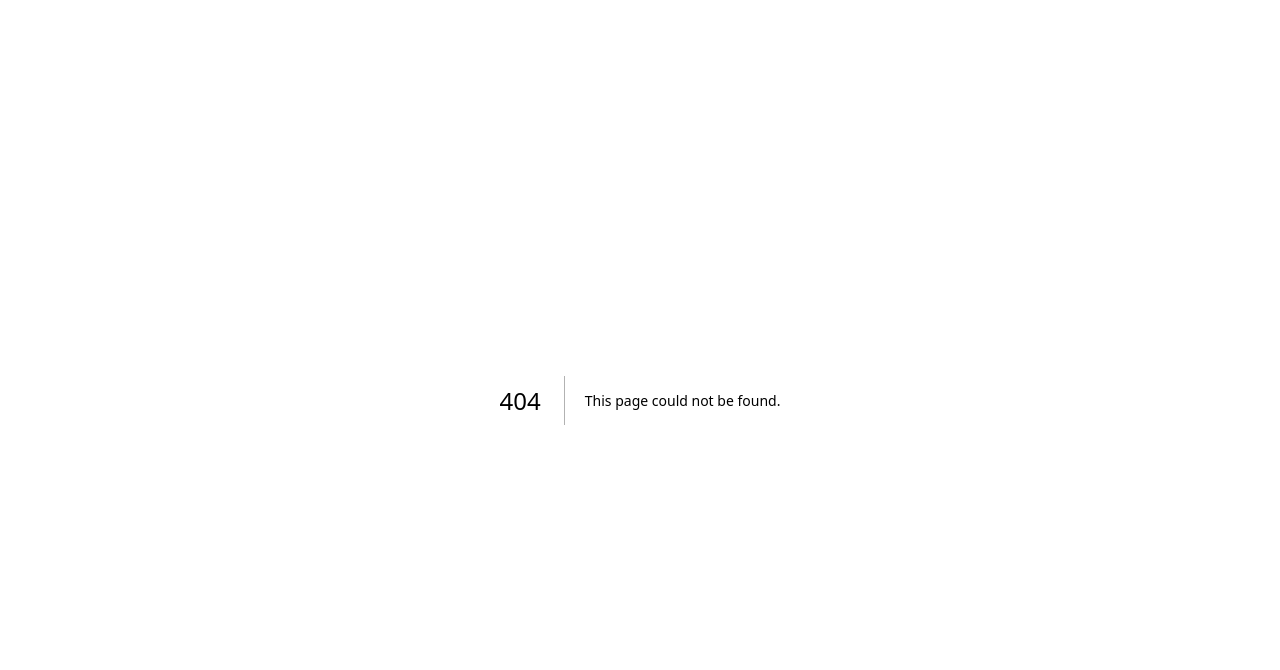
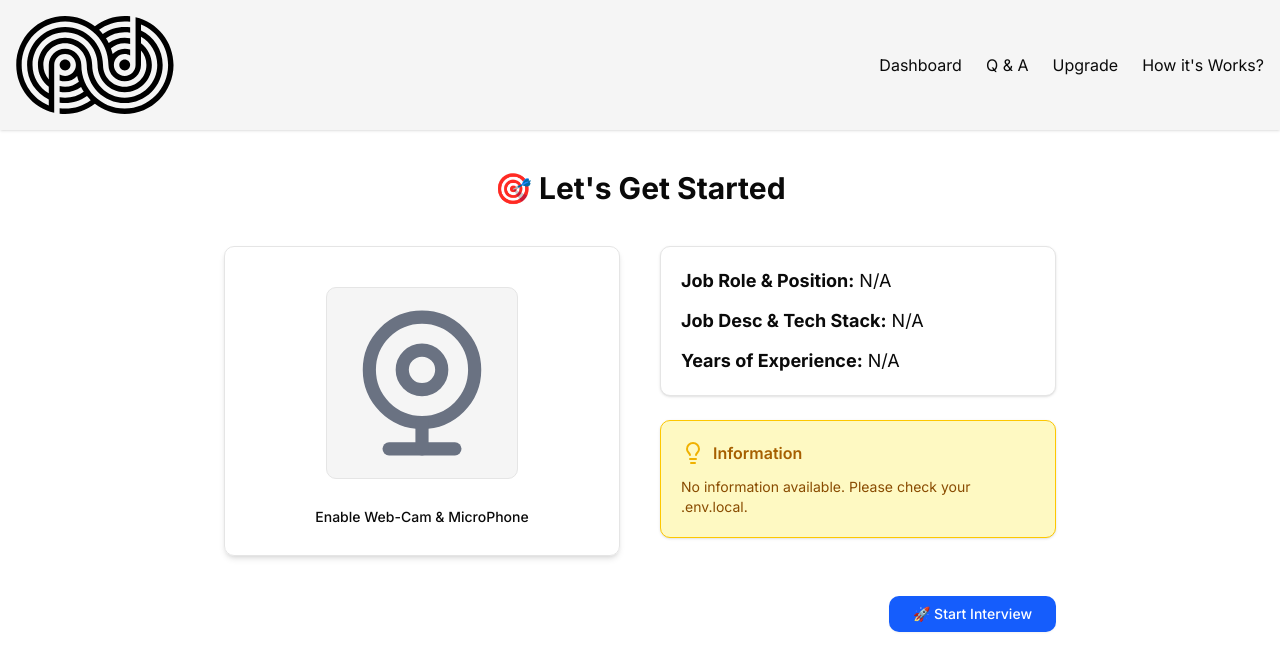
Before and after one commit to nsgowebjavaprog/Career-Craft-AI, a Next.js app in the folder ai-interview-resume/: page /dashboard/interview/1 in a window 1280 px wide. Before the commit this address had no page. Shown: the top 670 px of the page. Built offline with nearby package versions, Linux system fonts and the light colour scheme; no server answers; the database is empty.

Commit message:
Interview Start/Landing Page

```diff
--- a/ai-interview-resume/app/dashboard/_components/AddNewInterview.jsx
+++ b/ai-interview-resume/app/dashboard/_components/AddNewInterview.jsx
@@ -15,10 +15,13 @@ import { Textarea } from "@/components/ui/textarea";
 import { ChatSession } from "@/utils/GeminiAIModal";
 import { LoaderCircle } from "lucide-react";
 import { MockInterview } from "@/utils/schema";
-import {v4 as uuidv4 } from 'uuid';
-import {db} from '@/utils/db'
+import { v4 as uuidv4 } from "uuid";
+import { db } from "@/utils/db";
 import { useUser } from "@clerk/nextjs";
 import moment from "moment";
+import { useRouter } from "next/navigation"; // ✅ Only this one should be used
+
+// import { useRouter } from "next/router";
 
 
 
@@ -30,7 +33,9 @@ function AddNewInterview() {
   const [jobExperience, setjobExperience] = useState();
   const [loading, setLoading] = useState(false);
   const [jsonResponse, setJsonResponse] = useState();
+  const router = useRouter();
   const {user} = useUser();
+
 
 
   const onSubmit=async(e) =>{
@@ -63,6 +68,7 @@ function AddNewInterview() {
     console.log("Inserted ID:", resp);
     if(resp){
       setOpenDailog(false);
+      router.push('/dashboard/interview/' + resp[0]?.mockId);
     }
   }
   else{
--- /dev/null
+++ b/ai-interview-resume/app/dashboard/interview/[interviewId]/page.jsx
@@ -0,0 +1,92 @@
+"use client";
+import { db } from '@/utils/db';
+import { MockInterview } from '@/utils/schema';
+import React, { useEffect, useState } from 'react';
+import { eq } from 'drizzle-orm';
+import WebcamComponent from 'react-webcam';
+import { Button } from '@/components/ui/button';
+import { Webcam as WebcamIcon, Lightbulb } from 'lucide-react';
+
+function Interview({ params }) {
+  const [interviewData, setInterviewData] = useState();
+  const [webCamEnabled, setWebCamEnabled] = useState(false);
+
+  useEffect(() => {
+    console.log(params.interviewId);
+    GetInterviewDetails();
+  }, []);
+
+  const GetInterviewDetails = async () => {
+    const result = await db
+      .select()
+      .from(MockInterview)
+      .where(eq(MockInterview.mockId, params.interviewId));
+
+    setInterviewData(result[0]);
+  };
+
+  return (
+    <div className="my-10 px-5 md:px-20">
+      <h2 className="font-bold text-3xl text-center mb-10">🎯 Let's Get Started</h2>
+
+      <div className="grid grid-cols-1 md:grid-cols-2 gap-10">
+
+        {/* Webcam Section */}
+        <div className="flex flex-col items-center justify-center border p-5 rounded-lg shadow-md">
+          {webCamEnabled ? (
+            <WebcamComponent
+              onUserMedia={() => setWebCamEnabled(true)}
+              onUserMediaError={() => setWebCamEnabled(false)}
+              mirrored={true}
+              className="rounded-lg border shadow"
+              style={{ width: 300, height: 300 }}
+            />
+          ) : (
+            <>
+              <WebcamIcon className="h-48 w-48 my-5 p-4 bg-secondary text-gray-500 rounded-lg border" />
+              <Button variant="ghost" onClick={() => setWebCamEnabled(true)}>
+                Enable Web-Cam & MicroPhone
+              </Button>
+            </>
+          )}
+        </div>
+
+        {/* Interview Details + Info */}
+        <div className="flex flex-col gap-6">
+          {/* Job Info */}
+          <div className="p-5 border rounded-lg shadow bg-white space-y-3">
+            <h2 className="text-lg">
+              <strong>Job Role & Position:</strong> {interviewData?.jobPosition || 'N/A'}
+            </h2>
+            <h2 className="text-lg">
+              <strong>Job Desc & Tech Stack:</strong> {interviewData?.jobDesc || 'N/A'}
+            </h2>
+            <h2 className="text-lg">
+              <strong>Years of Experience:</strong> {interviewData?.jobExperience || 'N/A'}
+            </h2>
+          </div>
+
+          {/* Info Box */}
+          <div className="p-5 border rounded-lg border-yellow-400 bg-yellow-100 shadow-sm">
+            <h2 className="flex items-center gap-2 text-yellow-700 text-md font-semibold">
+              <Lightbulb className="text-yellow-500" />
+              Information
+            </h2>
+            <p className="mt-3 text-yellow-800 text-sm">
+              {process.env.NEXT_PUBLIC_INFORMATION || 'No information available. Please check your .env.local.'}
+            </p>
+          </div>
+        </div>
+      </div>
+
+      {/* Start Button */}
+      <div className="flex justify-center md:justify-end mt-10">
+        <Button className="px-6 py-2 bg-blue-600 text-white hover:bg-blue-700 rounded-lg">
+          🚀 Start Interview
+        </Button>
+      </div>
+    </div>
+  );
+}
+
+export default Interview;
--- a/ai-interview-resume/package.json
+++ b/ai-interview-resume/package.json
@@ -13,6 +13,7 @@
   "dependencies": {
     "@clerk/nextjs": "^6.19.2",
     "@google/generative-ai": "^0.24.1",
+    "@heroicons/react": "^2.2.0",
     "@neondatabase/serverless": "^1.0.0",
     "@radix-ui/react-dialog": "^1.1.13",
     "@radix-ui/react-slot": "^1.2.2",
@@ -24,6 +25,7 @@
     "next": "15.3.2",
     "react": "^19.0.0",
     "react-dom": "^19.0.0",
+    "react-webcam": "^7.2.0",
     "tailwind-merge": "^3.3.0",
     "uuid": "^11.1.0"
   },
```
Also changed, not shown: 2 other files (tests, documents, lock files or other folders).
